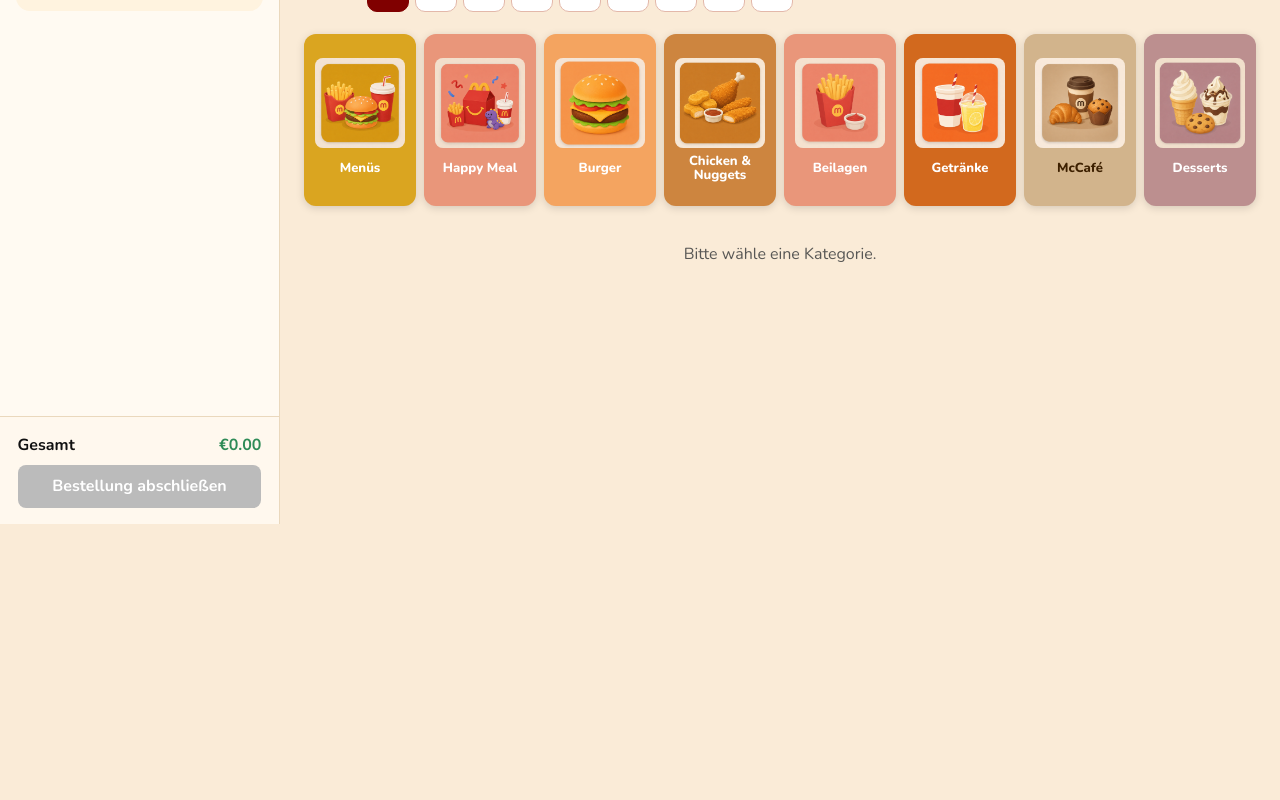
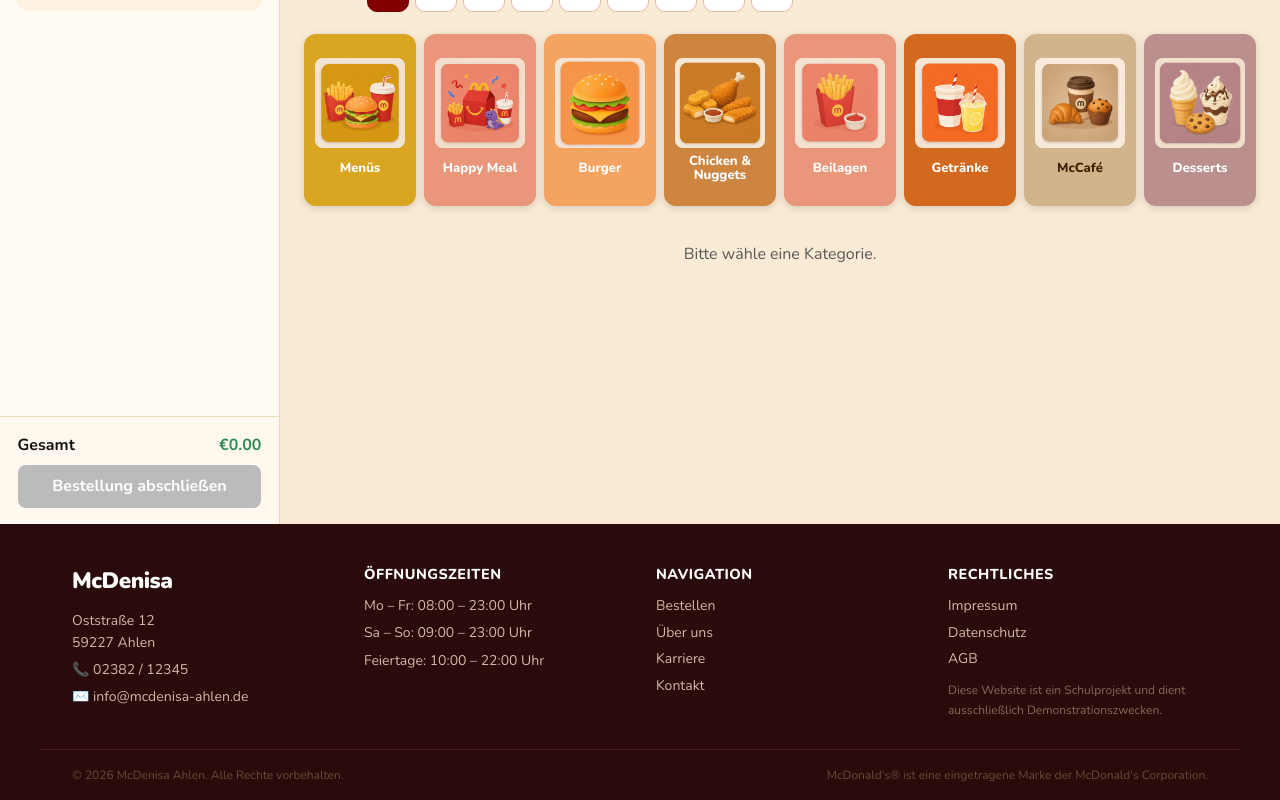
Before and after one commit to denisaandreea-a/McDenisa-Website-Pruefung, an Angular app: page /order in a window 1280 px wide. Shown: the part 270-1070 px from the top of the page. Before the commit the page ends 800 px from the top, so only its background shows below. Built offline with nearby package versions, Linux system fonts and the light colour scheme.

Commit message:
Footer mit Impressum, Adresse, Öffnungszeiten und Navigation

```diff
--- a/src/app/app.html
+++ b/src/app/app.html
@@ -5,3 +5,4 @@
   </div>
 }
 <router-outlet></router-outlet>
+<app-footer></app-footer>
--- a/src/app/app.ts
+++ b/src/app/app.ts
@@ -1,10 +1,11 @@
 import { Component } from '@angular/core';
 import { Router, RouterOutlet } from '@angular/router';
 import { Navbar } from './navbar/navbar';
+import { Footer } from './footer/footer';
 
 @Component({
   selector: 'app-root',
-  imports: [RouterOutlet, Navbar],
+  imports: [RouterOutlet, Navbar, Footer],
   templateUrl: './app.html',
   styleUrl: './app.css'
 })
--- /dev/null
+++ b/src/app/footer/footer.css
@@ -0,0 +1,82 @@
+.site-footer {
+  background-color: #2a0a0a;
+  color: #d4b8a8;
+  font-size: 0.875rem;
+  margin-top: auto;
+}
+
+.footer-inner {
+  display: flex;
+  flex-wrap: wrap;
+  gap: 2rem;
+  padding: 2.5rem 2rem 1.5rem;
+  max-width: 1200px;
+  margin: 0 auto;
+}
+
+.footer-col {
+  flex: 1;
+  min-width: 180px;
+}
+
+.footer-col p {
+  margin: 0.3rem 0;
+  line-height: 1.6;
+}
+
+.footer-brand {
+  font-size: 1.4rem;
+  font-weight: 900;
+  color: #fff;
+  margin-bottom: 0.75rem;
+  letter-spacing: -0.5px;
+}
+
+.footer-heading {
+  font-weight: 800;
+  color: #fff;
+  margin-bottom: 0.6rem;
+  font-size: 0.9rem;
+  text-transform: uppercase;
+  letter-spacing: 0.5px;
+}
+
+.footer-links {
+  list-style: none;
+  padding: 0;
+  margin: 0 0 0.75rem;
+}
+
+.footer-links li {
+  margin-bottom: 0.35rem;
+}
+
+.footer-links a {
+  color: #d4b8a8;
+  text-decoration: none;
+  transition: color 0.15s;
+}
+
+.footer-links a:hover {
+  color: #FFD700;
+}
+
+.footer-disclaimer {
+  margin-top: 0.75rem;
+  font-size: 0.75rem;
+  color: #8a6a5a;
+  line-height: 1.5;
+}
+
+.footer-bottom {
+  border-top: 1px solid #4a1a1a;
+  padding: 1rem 2rem;
+  display: flex;
+  flex-wrap: wrap;
+  justify-content: space-between;
+  gap: 0.5rem;
+  font-size: 0.75rem;
+  color: #6a4a3a;
+  max-width: 1200px;
+  margin: 0 auto;
+}
--- /dev/null
+++ b/src/app/footer/footer.html
@@ -0,0 +1,44 @@
+<footer class="site-footer">
+  <div class="footer-inner">
+
+    <div class="footer-col">
+      <div class="footer-brand">McDenisa</div>
+      <p>Oststraße 12<br>59227 Ahlen</p>
+      <p>📞 02382 / 12345</p>
+      <p>✉️ info&#64;mcdenisa-ahlen.de</p>
+    </div>
+
+    <div class="footer-col">
+      <div class="footer-heading">Öffnungszeiten</div>
+      <p>Mo – Fr: 08:00 – 23:00 Uhr</p>
+      <p>Sa – So: 09:00 – 23:00 Uhr</p>
+      <p>Feiertage: 10:00 – 22:00 Uhr</p>
+    </div>
+
+    <div class="footer-col">
+      <div class="footer-heading">Navigation</div>
+      <ul class="footer-links">
+        <li><a routerLink="/order">Bestellen</a></li>
+        <li><a routerLink="/about">Über uns</a></li>
+        <li><a routerLink="/career">Karriere</a></li>
+        <li><a routerLink="/contact">Kontakt</a></li>
+      </ul>
+    </div>
+
+    <div class="footer-col">
+      <div class="footer-heading">Rechtliches</div>
+      <ul class="footer-links">
+        <li><a routerLink="/contact">Impressum</a></li>
+        <li><a routerLink="/contact">Datenschutz</a></li>
+        <li><a routerLink="/contact">AGB</a></li>
+      </ul>
+      <p class="footer-disclaimer">Diese Website ist ein Schulprojekt und dient ausschließlich Demonstrationszwecken.</p>
+    </div>
+
+  </div>
+
+  <div class="footer-bottom">
+    <span>© {{ year }} McDenisa Ahlen. Alle Rechte vorbehalten.</span>
+    <span>McDonald's® ist eine eingetragene Marke der McDonald's Corporation.</span>
+  </div>
+</footer>
--- /dev/null
+++ b/src/app/footer/footer.ts
@@ -0,0 +1,12 @@
+import { Component } from '@angular/core';
+import { RouterLink } from '@angular/router';
+
+@Component({
+  selector: 'app-footer',
+  imports: [RouterLink],
+  templateUrl: './footer.html',
+  styleUrl: './footer.css',
+})
+export class Footer {
+  year = new Date().getFullYear();
+}
```
